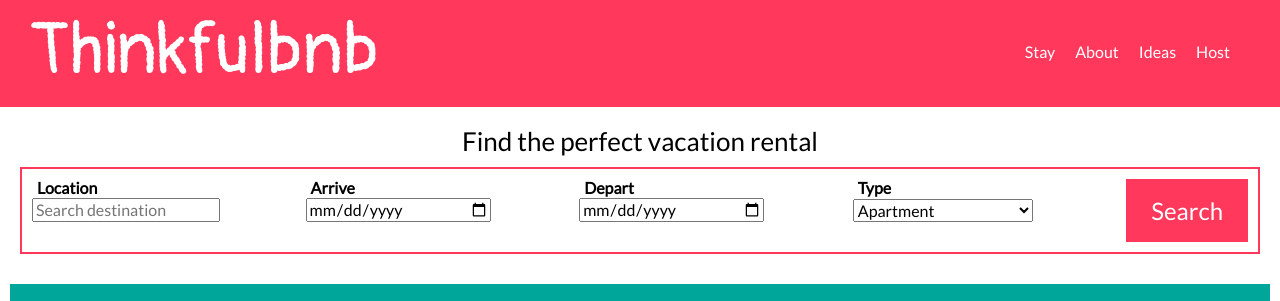
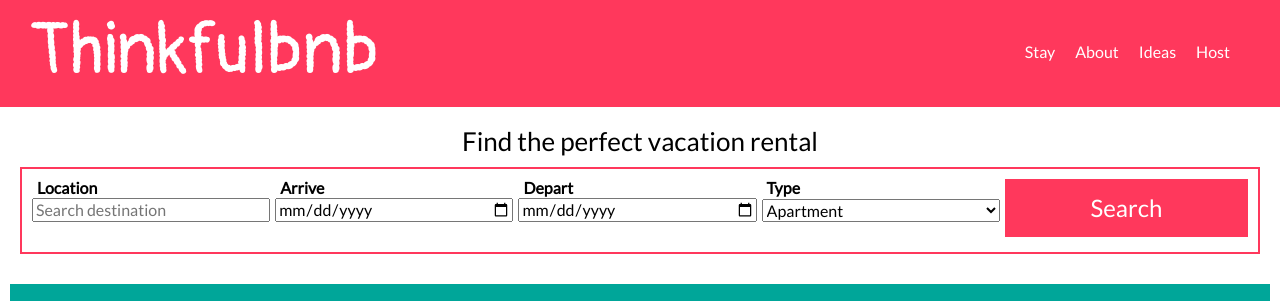
Before and after one commit to ntbell/thinkfulbnb, a plain HTML site: page index.html in a window 1280 px wide. Shown: the top 301 px of the page. Drawn offline with nearby package versions, Linux system fonts and the light colour scheme.

Commit message:
fixed nav bar and header flex

```diff
--- a/index.html
+++ b/index.html
@@ -33,12 +33,9 @@
     <main>
       <section id="stay">
         <h2>Find the perfect vacation rental</h2>
-        <form class="group">
-          <div class="form-group">
+        <form>
           <div class="form-item">
             <label for="location">Location</label>
-            </div>
-            <div class="form-item">
             <input
               id="location"
               type="text"
@@ -46,28 +43,16 @@
               placeholder="Search destination"
             />
           </div>
-          </div>
-          <div class="form-group">
           <div class="form-item">
             <label for="arrive">Arrive</label>
+            <input id="arrive" type="date" name="arrive" value="" />
           </div>
           <div class="form-item">
-              <input id="arrive" type="date" name="arrive" value="" />
-            </div>
-          </div>
-          <div class="form-group">
-            <div class="form-item">
             <label for="depart">Depart</label>
+            <input id="depart" type="date" name="depart" value="" />
           </div>
           <div class="form-item">
-              <input id="depart" type="date" name="depart" value="" />
-            </div>
-          </div>
-          <div class="form-group">
-            <div class="form-item">
             <label for="type">Type</label>
-            </div>
-            <div class="form-item">
             <select name="type" id="type" size="1">
               <option value="apartment">Apartment</option>
               <option value="barn">Barn</option>
@@ -78,8 +63,9 @@
               <option value="yurt">Yurt</option>
             </select>
           </div>
+          <div class="form-item">
+            <button type="submit">Search</button>
           </div>
-          <button type="submit">Search</button>
         </form>
       </section>
 
--- a/style.css
+++ b/style.css
@@ -43,16 +43,6 @@ main img {
 .about-group {
   display: flex;
   flex-direction: column;
-}
-
-.form-group {
-  display: flex;
-  flex-wrap: wrap;
-  justify-content: space-between;
-}
-
-.form-item {
-  width: fit-content;
 }
 
 .about-item {
@@ -116,8 +106,16 @@ header nav ul li a:hover {
 
 /* -------  Search Form ------- */
 form {
+  display: flex;
+  flex-direction: column;
+  justify-content: space-between;
   border: 2px solid #ff385c;
   padding: 10px;
+}
+
+.form-item {
+  display: flex;
+  justify-content: space-between;
 }
 
 form label {
@@ -129,7 +127,6 @@ form select,
 form input {
   margin-bottom: 20px;
   margin-right: 5px;
-  width: 180px;
 }
 
 form button {
@@ -156,22 +153,11 @@ footer p {
 @media all and (min-width: 480px) {
   header {
     display: flex;
-    justify-content: space-between;
     padding: 10px 30px;
   }
 
   header nav {
     margin-top: 17px;
-  }
-
-  .form-group {
-    flex-direction: column;
-    flex-wrap: nowrap;
-    width: 22.5%;
-  }
-
-  .form-item {
-    align-content: center;
   }
 
   .group {
@@ -192,7 +178,27 @@ footer p {
     width: 100%;
   }
 
-  form button {
-    width: 10%;
+  form {
+    flex-direction: row;
+  }
+
+  .form-item {
+    flex: 1;
+    flex-direction: column;
+  }
+
+  .logo {
+    display: flex;
+    flex: 1;
+    justify-content: left;
+  }
+
+  header nav {
+    flex: 1;
+  }
+
+  header nav ul {
+    display: flex;
+    justify-content: right;
   }
 }
```
Lines whose indentation alone changed are shown as unchanged.
